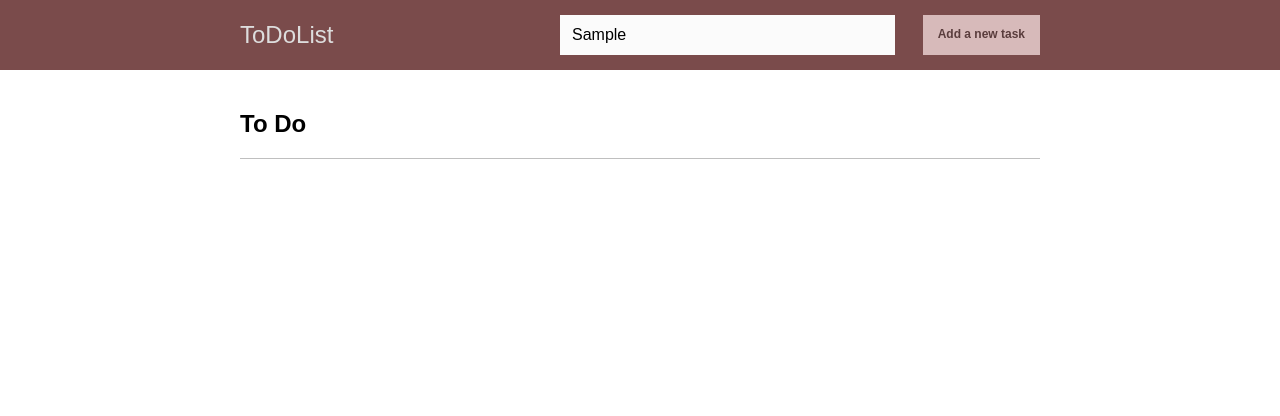
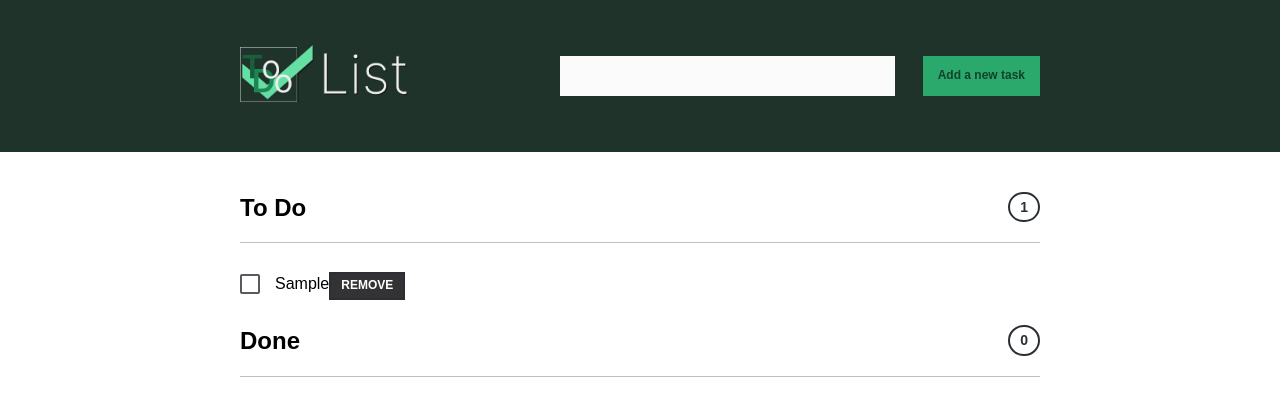
Before and after one commit to JollyM24/vue-todo-list, a plain HTML site: page index.html in a window 1280 px wide. Both pictures are taken after typing "Sample" into the empty fields and a click on the button "Add a new task". Drawn offline with nearby package versions, Linux system fonts and the light colour scheme; a web font is replaced by a local one.

Commit message:
Add app.js

```diff
--- a/app.js
+++ b/app.js
@@ -0,0 +1,35 @@
+Vue.createApp({
+    data() {
+        return {
+            valueInput: '',
+            needDoList: [],
+            completeList: []
+        };
+    },
+    methods: {
+        handlyInput (event) {
+            this.valueInput = event.target.value;
+        },
+        addTask () {
+            if(this.valueInput === '') { return };
+            this.needDoList.push({
+                title: this.valueInput,
+                id: Math.random()
+            });
+            this.valueInput = '';
+        },
+        doCheck (index, type) {
+            if(type === 'need') {
+                const completeMask = this.needDoList.splice(index, 1);
+                this.completeList.push(...completeMask);
+            } else {
+                const noCompleteMask = this.completeList.splice(index, 1);
+                this.needDoList.push(...noCompleteMask);
+            }
+        },
+        removeMask (index, type) {
+            const toDoList = type === 'need' ? this.needDoList : this.completeList;
+            toDoList.splice(index, 1);
+        }
+    }
+}).mount('#app');
--- a/index.html
+++ b/index.html
@@ -11,20 +11,49 @@
     <link rel="stylesheet" href="style.css">
 </head>
 <body>
-    <div class="header">
+
+    <div id="app">
+         <div class="header">
         <div class="container">
-            <div class="logo">ToDoList</div>
+            <div class="logo">
+                <img src="/imgs/Logo.png" />
+            </div>
             <div class="form">
-                <input type="text">
-                <button class="btn">Add a new task</button>
+                <input type="text" v-bind:value="valueInput" v-on:input="handlyInput" v-on:keypress.enter="addTask">
+                <button class="btn" v-on:click="addTask">Add a new task</button>
             </div>
         </div>
     </div>
+
     <div class="container">
         <h2>
             <span>To Do</span>
+            <span class="mask-num">{{ needDoList.length }}</span>
         </h2>
+        <ul class="mask-list">
+            <li v-for="(mask, index) in needDoList" :key="mask.id">
+                <div>
+                    <input type="checkbox" v-on:change="doCheck(index, 'need')">
+                    <span>{{ mask.title}}</span>
+                    <button class="btn-remove" v-on:click="removeMask(index, 'need')">Remove</button>
+                </div>
+            </li>
+        </ul>
+        <h2>
+            <span>Done</span>
+            <span class="mask-num">{{ completeList.length }}</span>
+        </h2>
+        <ul class="mask-list complete-list">
+            <li v-for="(mask, index) in completeList" :key="mask.id">
+                <div>
+                    <input type="checkbox" checked v-on:change="doCheck(index, 'complete')">
+                    <span>{{ mask.title }}</span>
+                    <button class="btn-remove" v-on:click="removeMask(index, 'complete')">Remove</button>
+                </div>
+            </li>
+        </ul>
     </div>
+
 
     <script src="https://unpkg.com/vue@next"></script>
     <script src="app.js"></script>
--- a/style.css
+++ b/style.css
@@ -28,7 +28,7 @@ body {
   }
 
   .header {
-    background-color: #7A4B4B;
+    background-color: #20332A;
     padding: 10px 0;
     margin-bottom: 40px;
   }
@@ -45,6 +45,11 @@ body {
     color: #ddd;
     font-size: 24px;
     cursor: pointer;
+  }
+
+  .header .container .logo img {
+    width: 200px;
+    padding: 30px 0 0 0;
   }
 
   .header .container .form {
@@ -71,9 +76,9 @@ body {
   }
 
   .btn {
-    background-color: #D7BABA;
+    background-color: #2BA86C;
     border: none;
-    color: #5A3D3D;
+    color: #13412B;
     font-weight: 700;
     padding: 10px 15px;
     font-size: 12px;
```
Also changed, not shown: imgs/Logo.png (added).
